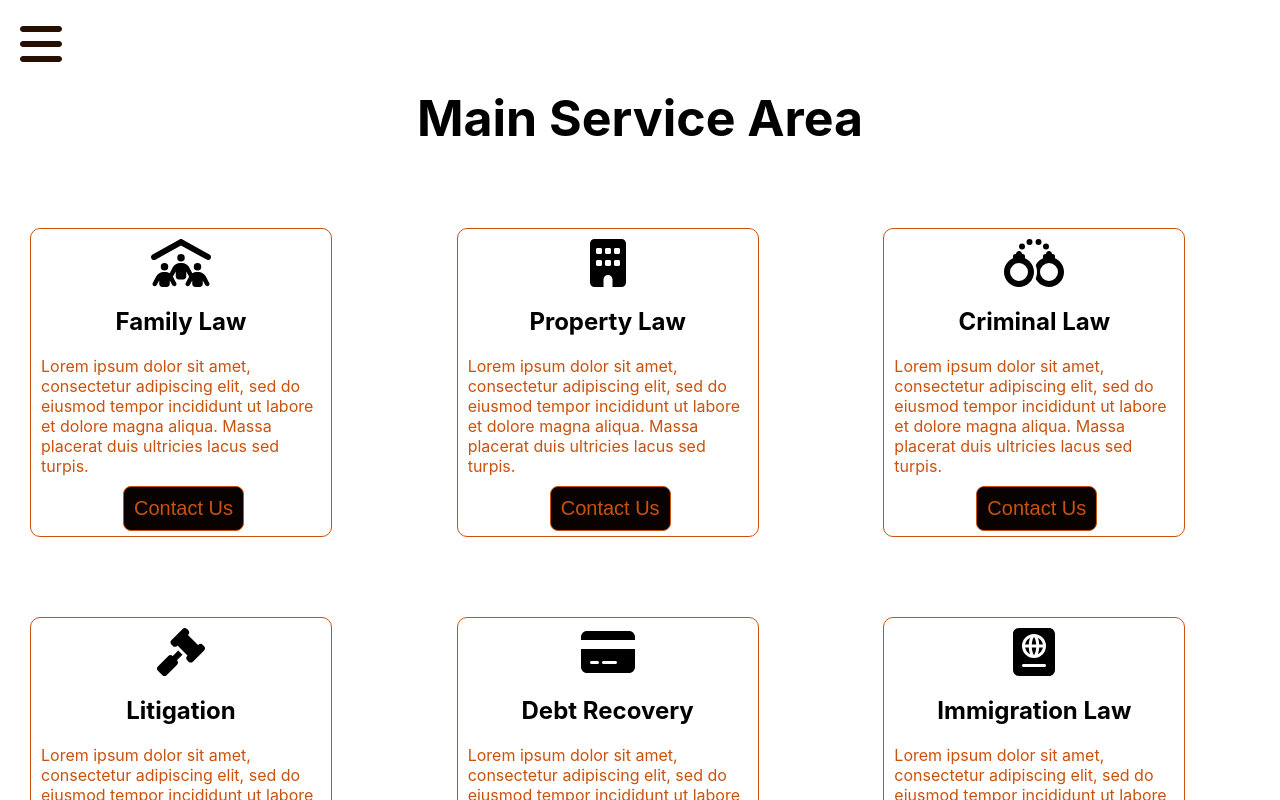
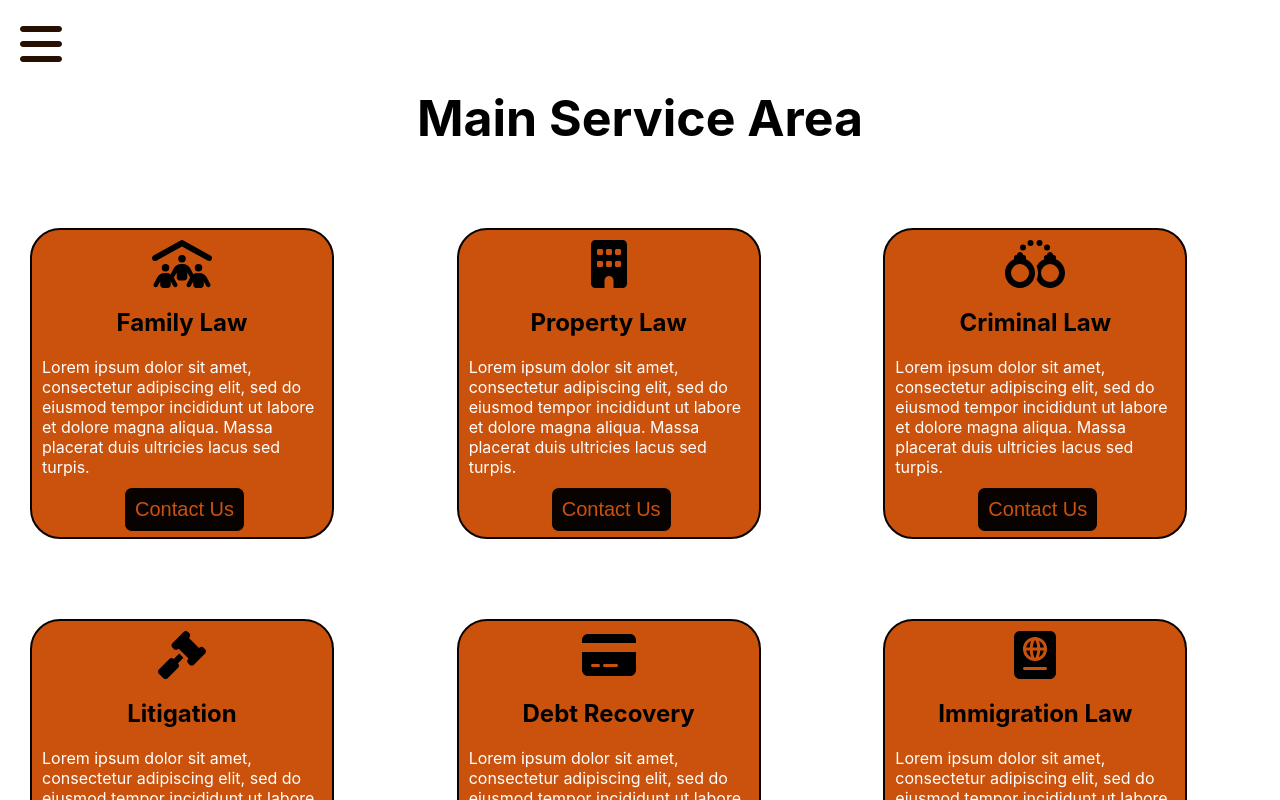
Before and after one commit to Ify-Jas/lawfirm, a React (Create React App) app: page /services in a window 1280 px wide. Shown: the top 800 px of the page. Built offline with nearby package versions, Linux system fonts and the light colour scheme.

Commit message:
changed background color for service card

```diff
--- a/src/index.css
+++ b/src/index.css
@@ -171,15 +171,19 @@ background-color: var(--text);
   width: 300px;
   margin-top: 80px;
   margin-left: 30px;
-  border: 1px solid var(--gold);
-  border-radius: 10px;
+  border: 2px solid var(--black);
+  border-radius: 30px;
   display: flex;
   flex-direction: column;
   justify-content: center;
   align-items: center;
+  background-color: var(--gold);
 }
 .serviceCard .icon, h2, p {
   padding: 10px;
+}
+.serviceCard p{
+  color: var(--text);
 }
 .serviceCard button {
   width: fit-content !important;
```
